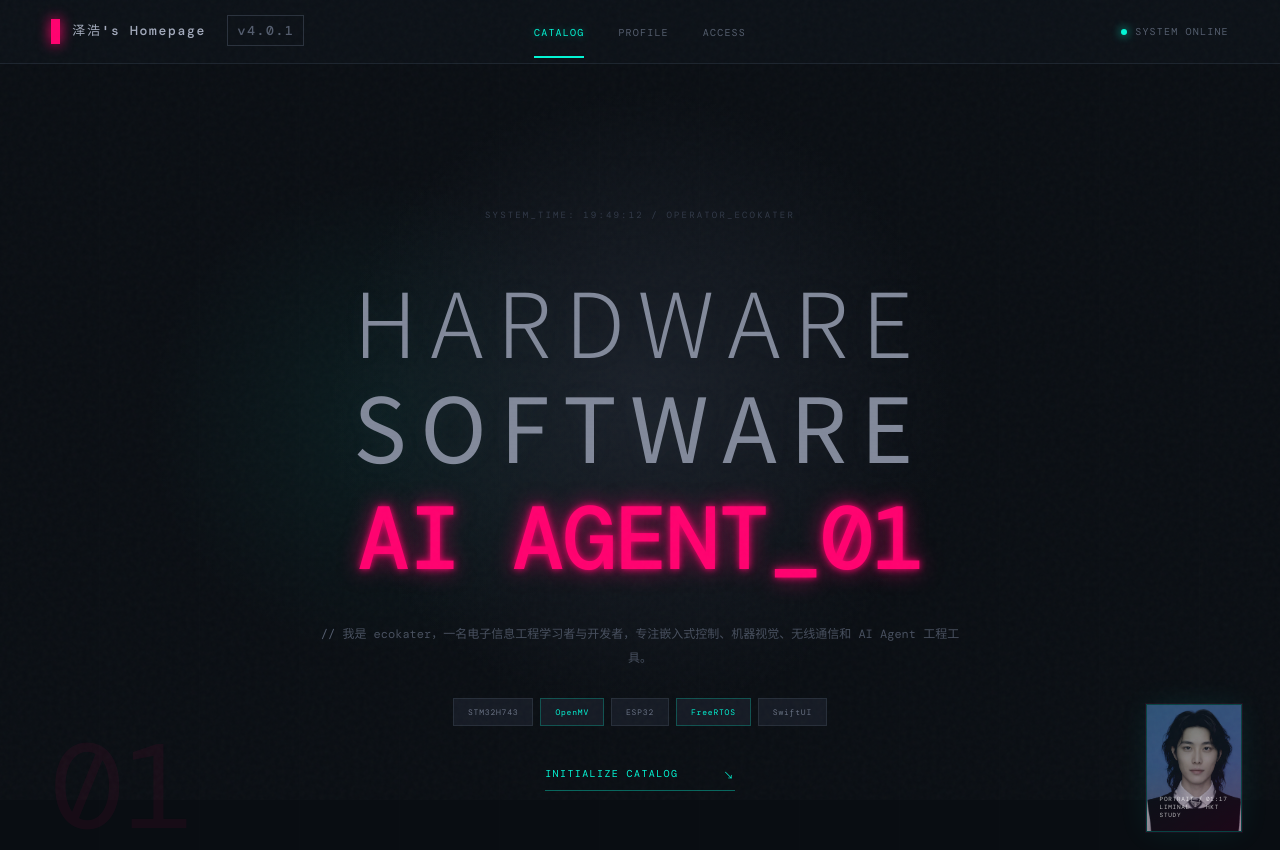
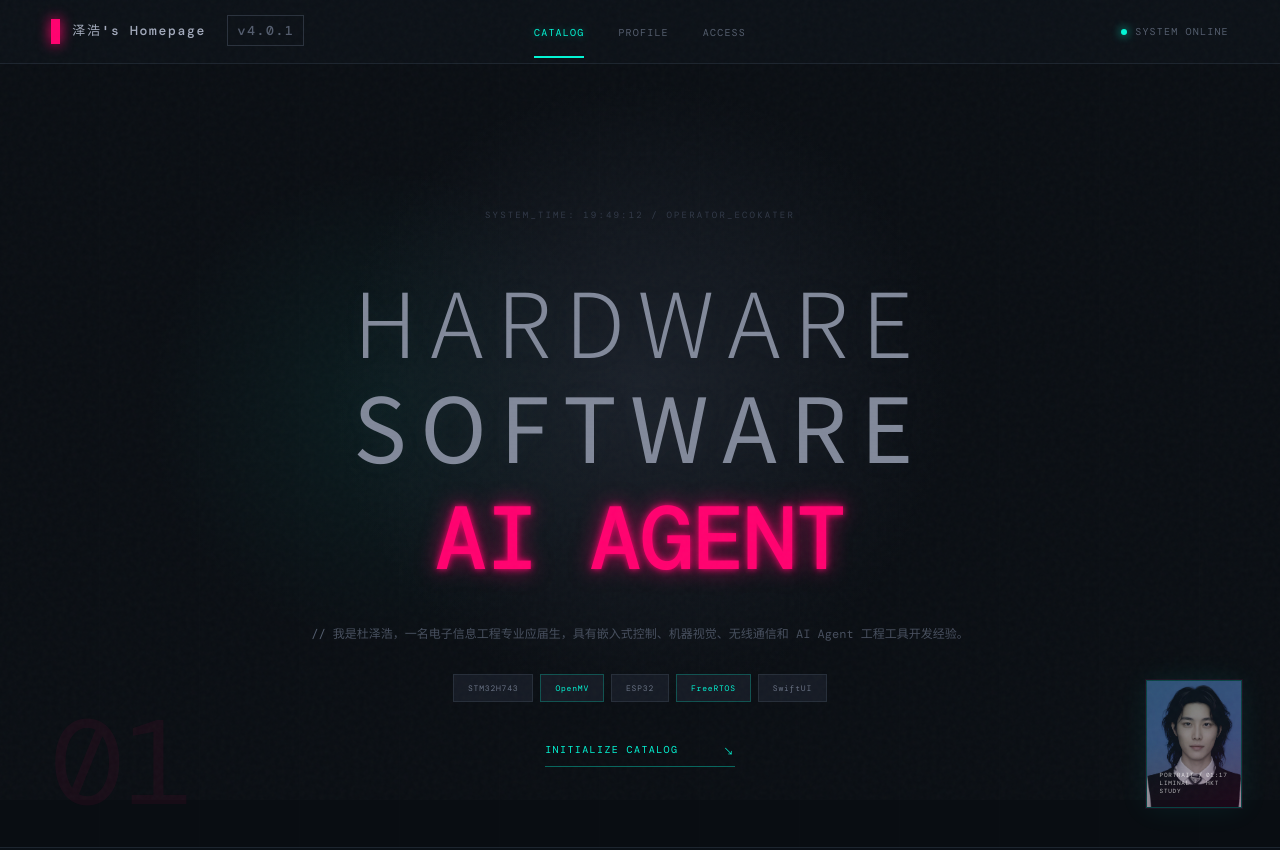
Before and after one commit to ecokater/duzehao, a plain HTML site: page index.html in a window 1280 px wide. Shown: the top 850 px of the page. Drawn offline with nearby package versions, Linux system fonts and the light colour scheme; a web font is replaced by a local one.

Commit message:
Drop _01 suffix from hero headline, update intro copy to 杜泽浩
Co-Authored-By: Claude Sonnet 4.6 <noreply@anthropic.com>

```diff
--- a/index.html
+++ b/index.html
@@ -27,8 +27,8 @@
       <div class="perspective-lines" aria-hidden="true"></div>
       <div class="hero-copy reveal">
         <p class="eyebrow">SYSTEM_TIME: <span id="system-time">00:00:00</span> / OPERATOR_ECOKATER</p>
-        <h1><span>HARDWARE</span><br>SOFTWARE<br><em>AI AGENT_01</em></h1>
-        <p class="intro">我是 ecokater，一名电子信息工程学习者与开发者，专注嵌入式控制、机器视觉、无线通信和 AI Agent 工程工具。</p>
+        <h1><span>HARDWARE</span><br>SOFTWARE<br><em>AI AGENT</em></h1>
+        <p class="intro">我是杜泽浩，一名电子信息工程专业应届生，具有嵌入式控制、机器视觉、无线通信和 AI Agent 工程工具开发经验。</p>
         <div class="hero-tech"><span>STM32H743</span><span>OpenMV</span><span>ESP32</span><span>FreeRTOS</span><span>SwiftUI</span></div>
         <a class="text-link" href="#projects">INITIALIZE CATALOG <span>↘</span></a>
       </div>
```
